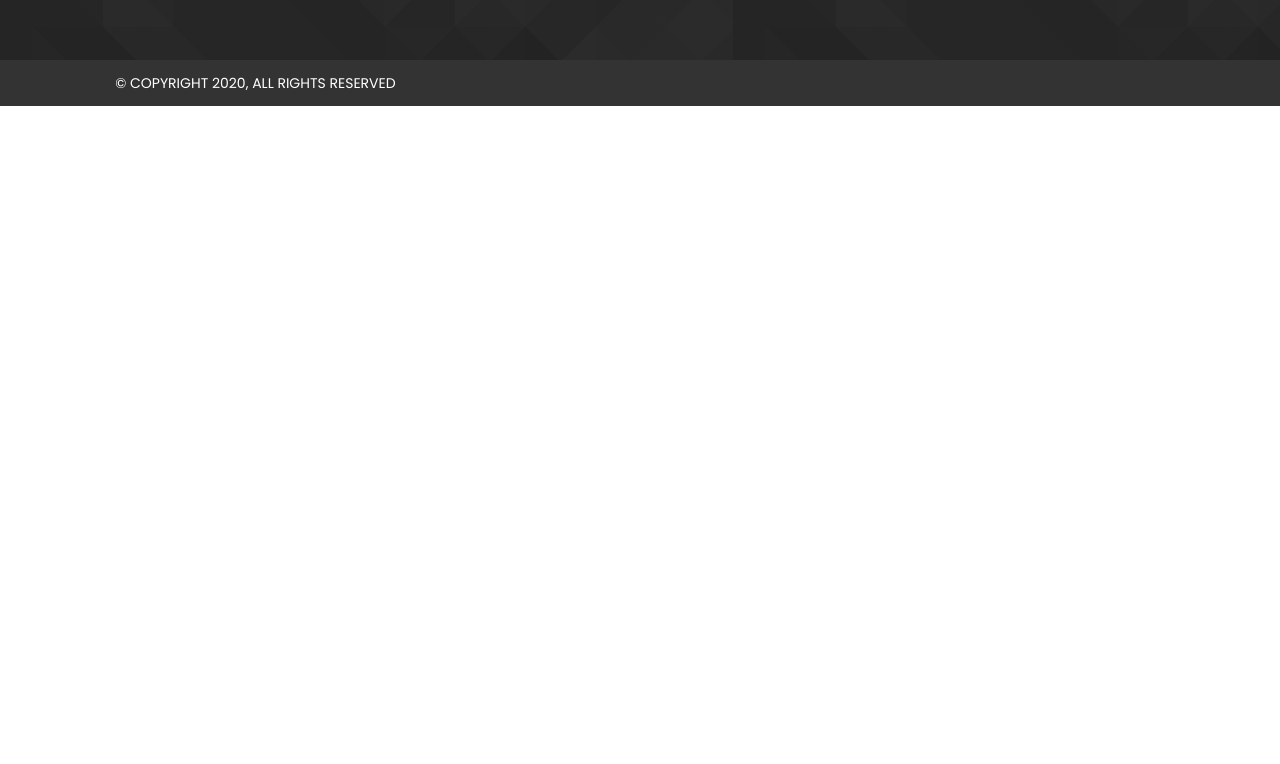
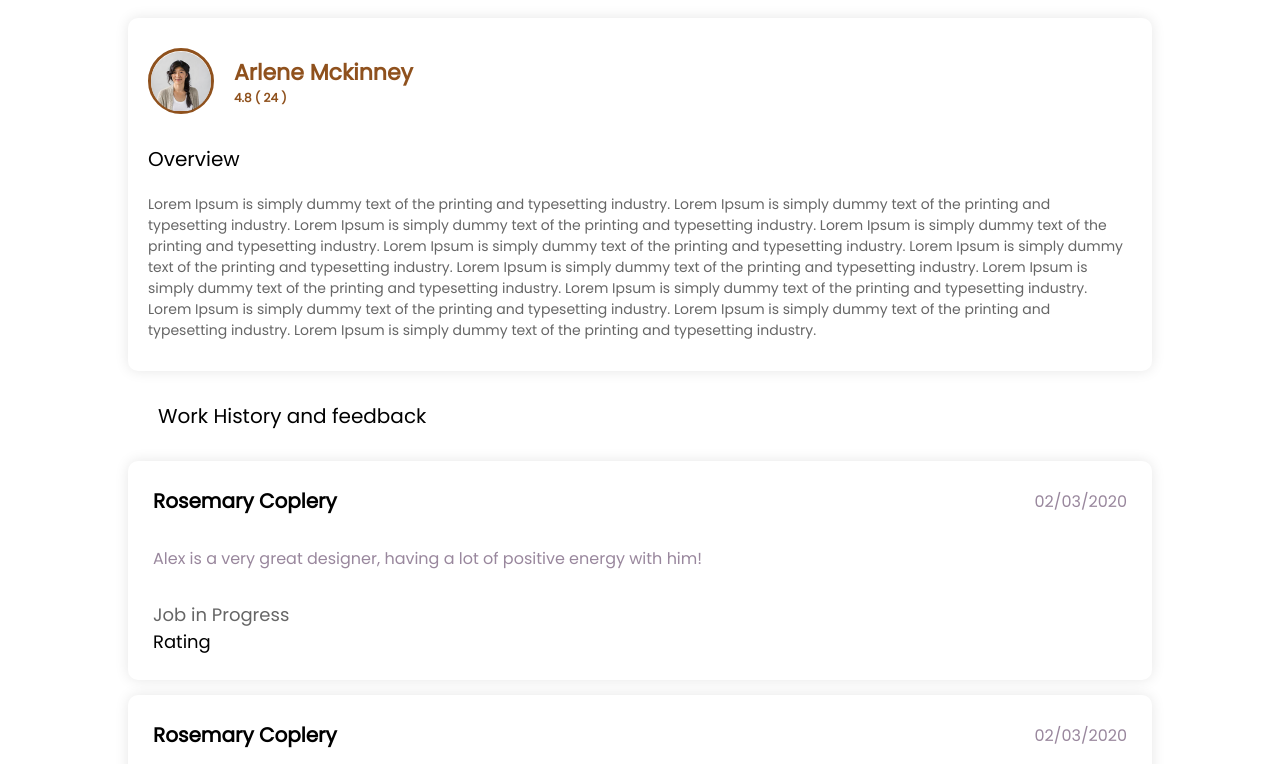
Before and after one commit to asadrazashah/becapp, a React (Create React App) app: page /home/profile in a window 1280 px wide. Shown: the part 396-1160 px from the top of the page. Before the commit the page ends 800 px from the top, so only its background shows below. Built offline with nearby package versions, Linux system fonts and the light colour scheme.

Commit message:
added profile screen and cards

```diff
--- a/src/Routes.tsx
+++ b/src/Routes.tsx
@@ -12,6 +12,7 @@ import MyJobs from './screens/MyJobs';
 import FindWork from './screens/FindWork';
 import SavedPosts from './screens/SavedPosts';
 import ContactUs from './screens/ContactUs';
+import Profile from './screens/Profile';
 
 function Routes() {
     let auth = true;
@@ -36,6 +37,7 @@ function Routes() {
                     <Route exact path="/home/findwork" component={FindWork} />
                     <Route exact path="/home/saved" component={SavedPosts} />
                     <Route exact path="/home/contact" component={ContactUs} />
+                    <Route exact path="/home/profile" component={Profile} />
                 </Switch>
             </>}
             <Footer />
--- /dev/null
+++ b/src/components/FeedbackCard.tsx
@@ -0,0 +1,15 @@
+import React from "react";
+import "../styles/components/feedback_card.scss";
+
+const FeedbackCard: React.FC = () => {
+    return <div className="feedbackCard">
+        <div className="header">
+            <h4>Rosemary Coplery</h4>
+            <span>02/03/2020</span>
+        </div>
+        <p>Alex is a very great designer, having a lot of positive energy with him!</p>
+        <h4 className="inProgress">Job in Progress</h4>
+        <h4>Rating</h4>
+    </div>
+}
+export default FeedbackCard
--- a/src/constants/content.json
+++ b/src/constants/content.json
@@ -1,5 +1,6 @@
 {
   "aboutUs": "Fast Delivery, Scheduled Services, daily deliveries with predefined delivery address, pool delivery, different types of freight, frozen, construction materials, short and long distances, national and international services, etc.",
   "chooseLoremText": "Lorem ipsum dolor sit amet, consectetuer adipiscing elit, sed diam nonummy nibh eui tincidunt ut laoreet dolore magna aliquam volutpat. Ut wisi enim ad minim veniam, quis nostrud exerci tation ullamcorper suscipit lobortis nisl ut aliquip ex ea commodo",
-  "loremText": "Lorem ipsum dolor sit amet, consectetuer adipiscing elit, sed diam nonummy nibh eui tincidunt ut laoreet dolore magna aliquam volutpat. Ut wisi enim ad minim veniam, quis nostrud exerci tation ullamcorper suscipit lobortis nisl ut aliquip ex ea commodo "
+  "loremText": "Lorem ipsum dolor sit amet, consectetuer adipiscing elit, sed diam nonummy nibh eui tincidunt ut laoreet dolore magna aliquam volutpat. Ut wisi enim ad minim veniam, quis nostrud exerci tation ullamcorper suscipit lobortis nisl ut aliquip ex ea commodo ",
+  "profileDetails": "Lorem Ipsum is simply dummy text of the printing  and typesetting industry.  Lorem Ipsum is simply dummy text of the printing and typesetting industry.  Lorem Ipsum is simply dummy text of the printing and typesetting industry.  Lorem Ipsum is simply dummy text of the printing and typesetting industry.  Lorem Ipsum is simply dummy text of the printing  and typesetting industry.  Lorem Ipsum is simply dummy text of the printing and typesetting industry.  Lorem Ipsum is simply dummy text of the printing and typesetting industry.  Lorem Ipsum is simply dummy text of the printing and typesetting industry.  Lorem Ipsum is simply dummy text of the printing  and typesetting industry.  Lorem Ipsum is simply dummy text of the printing and typesetting industry.  Lorem Ipsum is simply dummy text of the printing and typesetting industry.  Lorem Ipsum is simply dummy text of the printing and typesetting industry. "
 }
--- /dev/null
+++ b/src/screens/Profile.tsx
@@ -0,0 +1,30 @@
+import React from "react";
+import DescriptionPage from "../components/DescriptionPage";
+import FeedbackCard from "../components/FeedbackCard";
+import content from "../constants/content.json";
+import profileImg from "../assets/profile_avatar.png";
+import "../styles/screens/profile.scss";
+
+const Profile: React.FC = () => {
+    return <>
+        <DescriptionPage title="PROFILE" link="PROFILE" />
+        <div className="containerProfile">
+            <div className="profileDetails">
+                <div className="profileHeader">
+                    <div className="profileImg"><img src={profileImg} alt="avatar" /></div>
+                    <div className="profileInfo">
+                        <h4 className="name">Arlene Mckinney</h4>
+                        <h5 className="rating">4.8 ( 24 )</h5>
+                    </div>
+                </div>
+                <h3>Overview</h3>
+                <p>{content.profileDetails}</p>
+            </div>
+            <h3 className="workHistory">Work History and feedback</h3>
+            <FeedbackCard />
+            <FeedbackCard />
+        </div>
+    </>
+}
+
+export default Profile;
--- /dev/null
+++ b/src/styles/components/feedback_card.scss
@@ -0,0 +1,29 @@
+.feedbackCard {
+  box-shadow: 0px 0px 14px rgba(0, 0, 0, 0.1);
+  border-radius: 10px;
+  padding: 25px;
+  margin-bottom: 15px;
+  .header {
+    display: flex;
+    align-items: center;
+    justify-content: space-between;
+    h4 {
+      font-weight: bold;
+      font-size: 20px;
+    }
+    span {
+      color: #99879d;
+    }
+  }
+  h4 {
+    font-weight: 500;
+    font-size: 18px;
+  }
+  .inProgress {
+    color: #666;
+  }
+  p {
+    padding: 30px 0px;
+    color: #99879d;
+  }
+}
--- /dev/null
+++ b/src/styles/screens/profile.scss
@@ -0,0 +1,51 @@
+@import "../Theme.scss";
+.containerProfile {
+  padding: 20px 10% 40px 10%;
+  .workHistory {
+    font-weight: 500;
+    font-size: 20px;
+    padding: 30px;
+  }
+}
+.profileDetails {
+  box-shadow: 0px 0px 14px rgba(0, 0, 0, 0.1);
+  border-radius: 10px;
+  padding: 30px 20px;
+  h3 {
+    font-weight: 500;
+    font-size: 20px;
+    padding: 30px 0px 20px 0px;
+  }
+  p {
+    font-size: 14px;
+    line-height: 21px;
+    color: #666666;
+  }
+}
+.profileHeader {
+  display: flex;
+  align-items: center;
+  .profileImg {
+    margin-right: 20px;
+    border-radius: 50%;
+    border: 3px solid $brown;
+    width: 60px;
+    height: 60px;
+    img {
+      width: 100%;
+      height: 100%;
+      object-fit: cover;
+    }
+  }
+  .profileInfo {
+    color: $brown;
+    .name {
+      font-size: 22px;
+      line-height: 33px;
+    }
+    .rating {
+      font-weight: bold;
+      font-size: 12px;
+    }
+  }
+}
```
Also changed, not shown: src/assets/profile_avatar.png (added).
